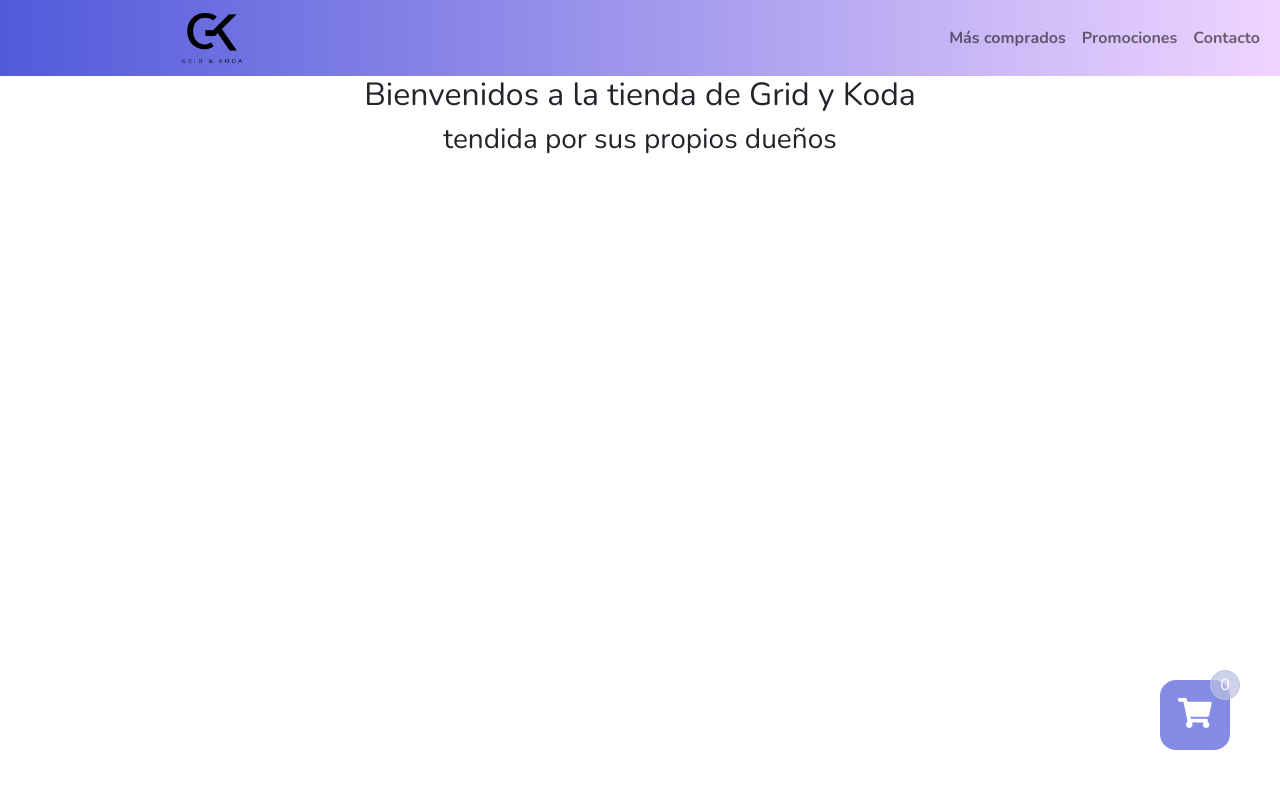
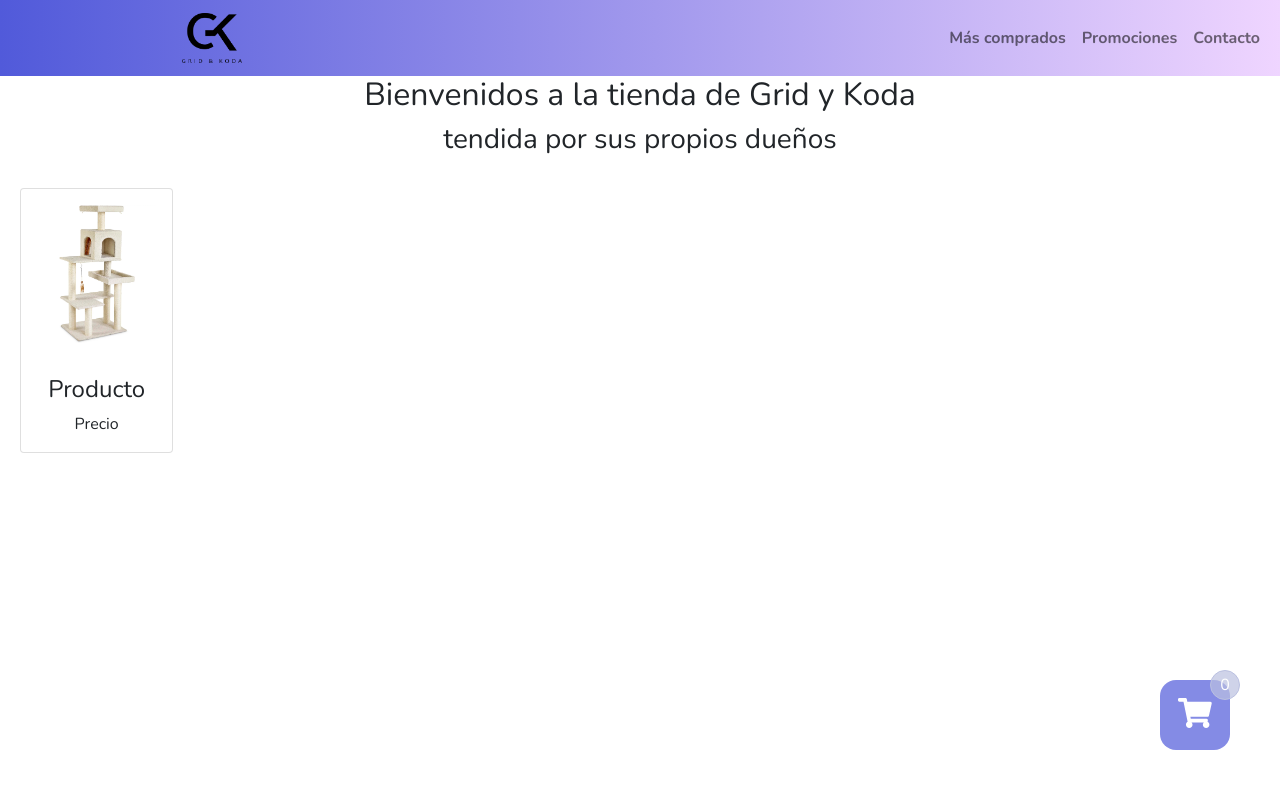
Before and after one commit to coderusuario-edu/gridkoda, a React (Create React App) app: page / in a window 1280 px wide. Shown: the top 788 px of the page. Built offline with nearby package versions, Linux system fonts and the light colour scheme.

Commit message:
Agregue una tarjeta con un producto

```diff
--- a/src/components/ItemListContainer.jsx
+++ b/src/components/ItemListContainer.jsx
@@ -1,9 +1,22 @@
 import React from 'react';
+import tree1 from '../imgs/tree1.png'
+
 
 const ItemListContainer = ({greeting}) => {
   return (<div>
       <h2>{greeting}</h2>
       <h3>tendida por sus propios dueños</h3>
+      <div className="row mt-3">
+          <div className="col-md-2 p-3">
+              <div className="card bg-bk mx-3">
+                <img className="card-img-top p-3"src={tree1} alt=''/>
+                <div className="card-body">
+                  <h4 className="card-title">Producto</h4>
+                  <p className="card-text">Precio</p>
+                </div>
+              </div>
+          </div>
+      </div>
   </div>);
 };
 
--- a/src/style.css
+++ b/src/style.css
@@ -12,6 +12,9 @@
 }
 .bg-gk-gradient{
     background: linear-gradient(270deg, #efd5ff 0%, #515ada 100%);
+}
+.bg-bk{
+    background-color: rgb(81, 90, 218);
 }
 .carty{
     position: fixed;
```
Also changed, not shown: src/imgs/tree1.png (added).
